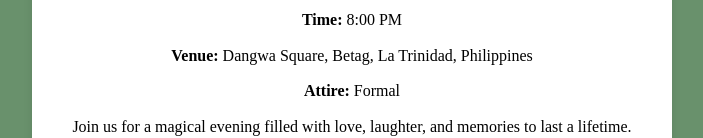
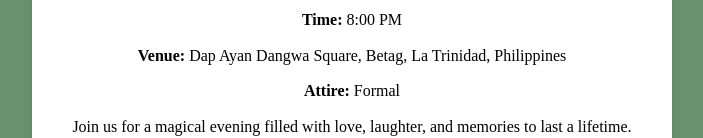
Before and after one commit to Xiolongbao/Allisson-s-18th-Bday, a plain HTML site: page index.html in a window 1280 px wide. Shown: the part 349-487 px from the top of the page, without its empty margins (288-991 px from the left). Drawn offline with Linux system fonts and the light colour scheme.

Commit message:
Update index.html

```diff
--- a/index.html
+++ b/index.html
@@ -87,7 +87,7 @@
       <p>To celebrate a milestone in Allisson’s life as she turns <span class="highlight">18</span>.</p>
       <p><strong>Date:</strong> November 23</p>
       <p><strong>Time:</strong> 8:00 PM</p>
-      <p><strong>Venue:</strong> Dangwa Square, Betag, La Trinidad, Philippines</p>
+      <p><strong>Venue:</strong> Dap Ayan Dangwa Square, Betag, La Trinidad, Philippines</p>
       <p><strong>Attire:</strong> Formal</p>
       <p>Join us for a magical evening filled with love, laughter, and memories to last a lifetime.</p>
     </div>
```
